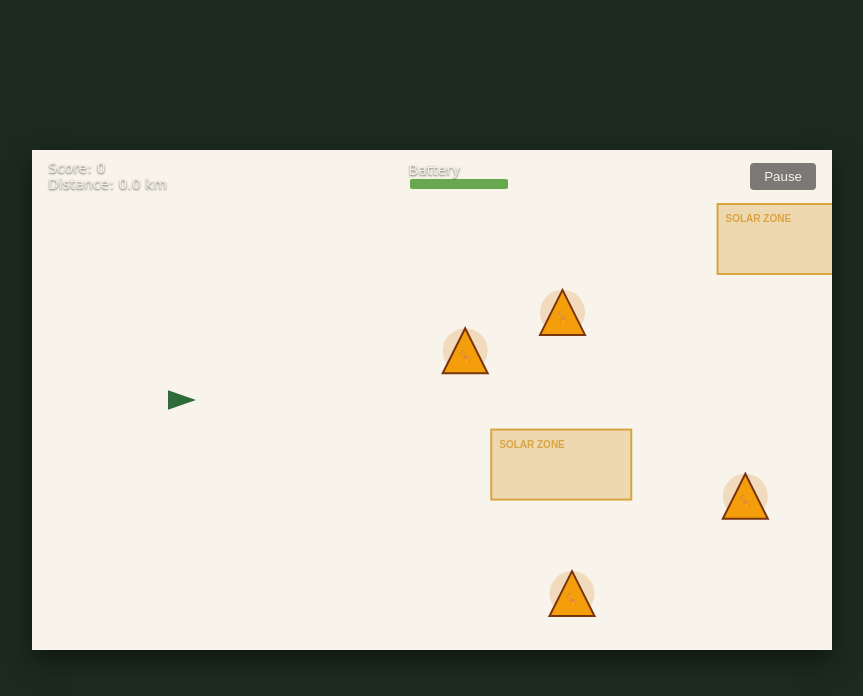
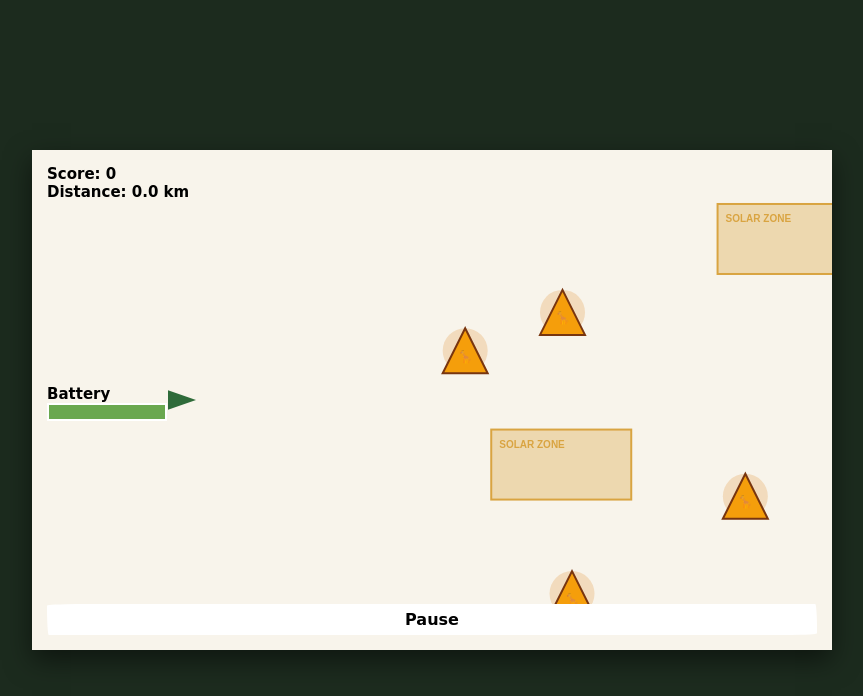
Before and after one commit to ChristiDelaport/EcoDash-African-Logistics, a plain HTML site: page EcoDash/index.html in a window 1280 px wide. Both pictures are taken after a click on the button "Start mission". Shown: the whole page, without its empty margins (208-1071 px from the left). Drawn offline with Linux system fonts and the light colour scheme.

Commit message:
update hud css

```diff
--- a/EcoDash/css/style.css
+++ b/EcoDash/css/style.css
@@ -35,31 +35,45 @@ canvas {
   display: none !important;
 }
 
-/* HUD */
+/* HUD (updated)*/
 #hud {
   position: absolute;
   top: 0;
   left: 0;
   right: 0;
+  bottom: 0;
+  padding: 15px;
+  color: var(--ink-color);
+  font-size: 15px;
+  font-weight: bold;
+  pointer-events: none;
   display: flex;
+  flex-direction: column;
   justify-content: space-between;
-  align-items: center;
-  padding: 10px 16px;
-  color: #f4f1e6;
-  text-shadow: 0 1px 2px rgba(0, 0, 0, 0.6);
-  font-size: 14px;
-  pointer-events: none;
+}
+
+.wireframe-card {
+  background: #ffffff;
+  border: 2px solid var(--ink-color);
+  border-radius: var(--border-rough);
+  padding: 8px 14px;
+  box-shadow: 2.5px 3px 0px var(--ink-color);
+  pointer-events: auto;
 }
 
 #hud button {
   pointer-events: auto;
 }
 
+/*updated*/
 #battery-bar {
-  width: 100px;
-  height: 12px;
-  border: 1px solid #f4f1e6;
-  border-radius: 3px;
+  width: 120px;
+  height: 18px;
+  border: 2px solid var(--ink-color);
+  border-radius: var(--border-rough);
+  background: #ffffff;
+  padding: 2px;
+  box-shadow: 2px 2px 0px var(--ink-color);
   overflow: hidden;
 }
 
@@ -72,13 +86,33 @@ canvas {
     background 0.3s;
 }
 
+/*updated*/
 #pauseBtn {
-  padding: 6px 14px;
-  border: none;
-  border-radius: 4px;
-  background: rgba(0, 0, 0, 0.5);
-  color: #f4f1e6;
+  font-family: "Architects Daughter", cursive;
+  font-size: 1rem;
+  font-weight: bold;
+  color: var(--ink-color);
+  background: #ffffff;
+  border: 2px solid var(--ink-color);
+  border-radius: 255px 15px 225px 15px / 15px 225px 15px 255px;
+  padding: 6px 18px;
   cursor: pointer;
+  transition: all 0.1s ease;
+  box-shadow: 2.5px 2.5px 0px var(--ink-color);
+}
+
+/*added for pauseBtn*/
+#pauseBtn:hover,
+.sketch-btn:hover {
+  transform: translate(-1px, -1px);
+  box-shadow: 3.5px 3.5px 0px var(--ink-color);
+  background-color: #f0f0f0;
+}
+
+#pauseBtn:active,
+.sketch-btn:active {
+  transform: translate(1px, 1px);
+  box-shadow: 1px 1px 0px var(--ink-color);
 }
 
 /*screens (start / pause / game over) */
```
